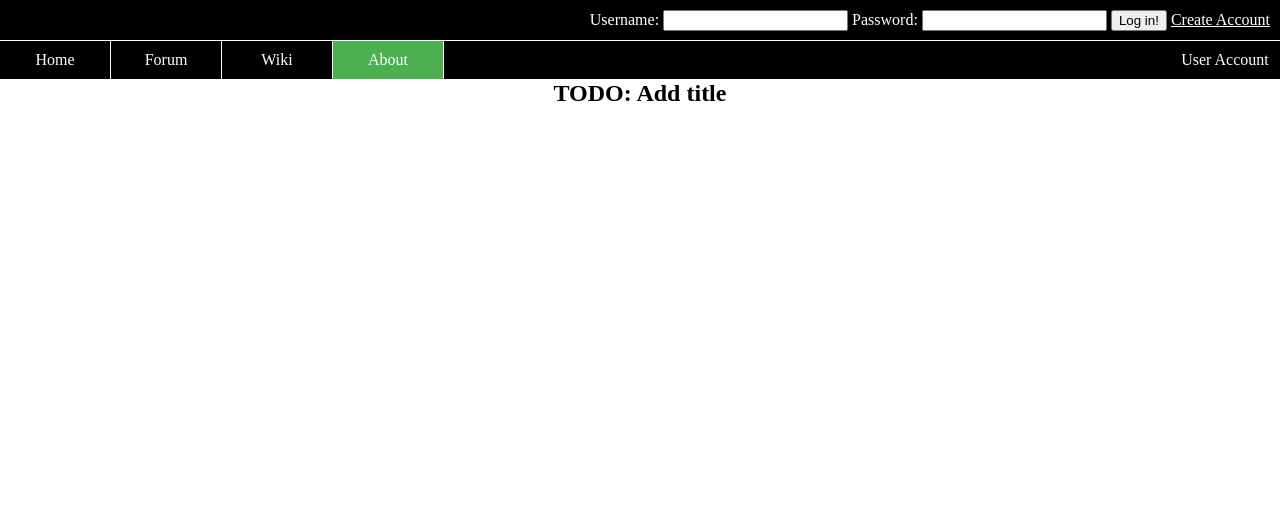
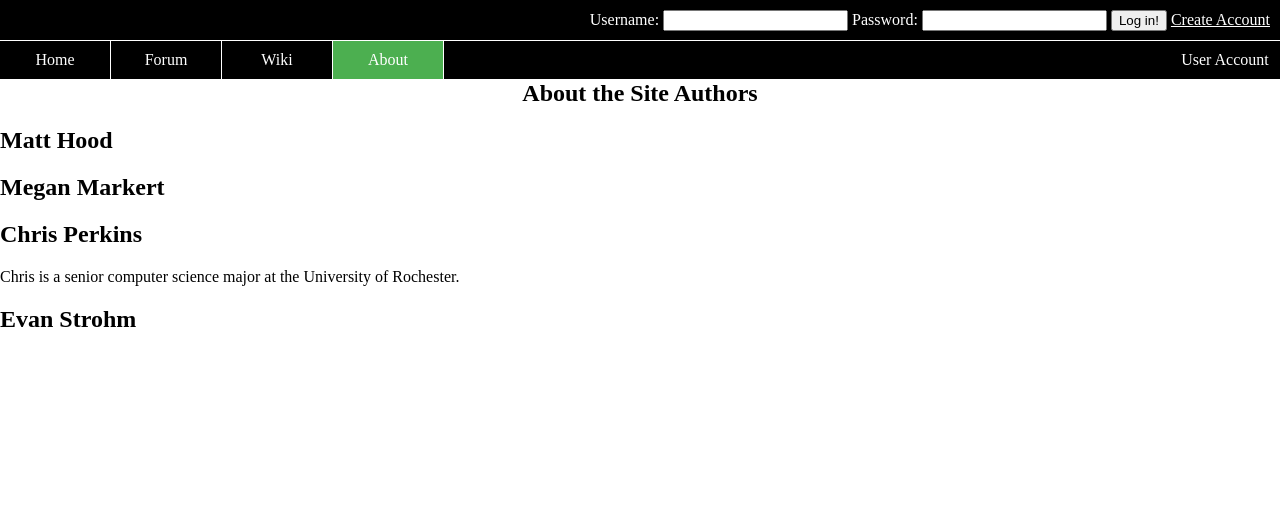
Before and after one commit to cperkin3/CSC-210-Fall-2016-Group-Project, a PHP site: page /about.php in a window 1280 px wide. Shown: the top 526 px of the page. Run offline with PHP 8.4, Linux system fonts and the light colour scheme; some libraries are stand-ins or nearby versions.

Commit message:
Updating About page

```diff
--- a/www/about.php
+++ b/www/about.php
@@ -52,7 +52,15 @@
 			</ul>
 		</nav>
 		<article>
-			<h1>TODO: Add title</h1>
+			<h1>About the Site Authors</h1>
+			<h2>Matt Hood</h2>
+				<p></p>
+			<h2>Megan Markert</h2>
+				<p></p>
+			<h2>Chris Perkins</h2>
+				<p>Chris is a senior computer science major at the University of Rochester.</p>
+			<h2>Evan Strohm</h2>
+				<p></p>
 		</article>
 		<aside>
 
--- a/www/forum/viewthread.php
+++ b/www/forum/viewthread.php
@@ -111,7 +111,7 @@ function parseResponse ( ) {
 			   var MattDiv = document.getElementById('postz');
 			   var ajaxdiv1 = document.createElement('div');
 			   ajaxdiv1.setAttribute("class", "response_top_div");
-			   ajaxdiv1.htmlContent = 'Re: <?php echo $thread_title ?>';
+			   //ajaxdiv1.htmlContent = 'Re: <?php echo $thread_title ?>';
 			   ajaxdiv1.innerHTML = 'Re: <?php echo $thread_title ?>';
 			   MattDiv.appendChild(ajaxdiv1);
 			   var ajaxdiv = document.createElement('div');
```
